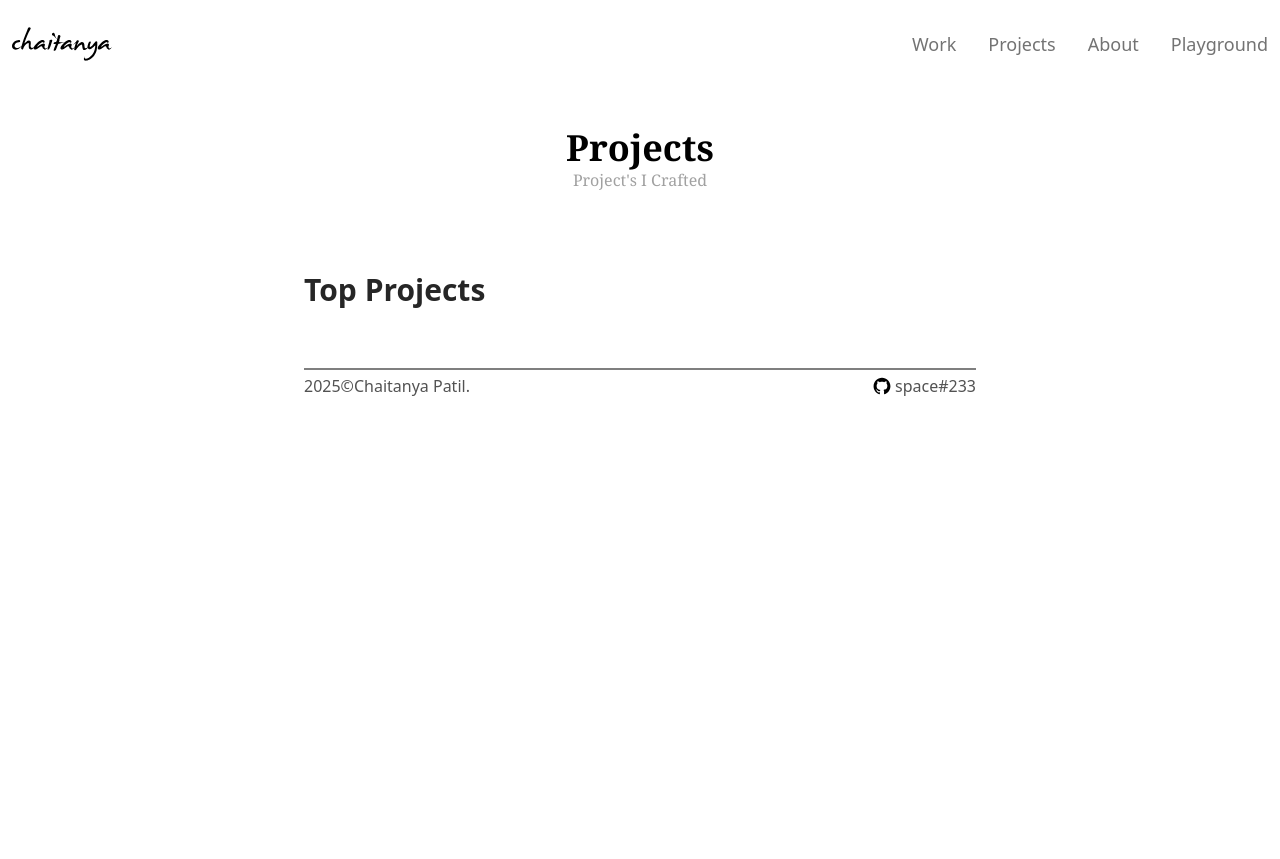
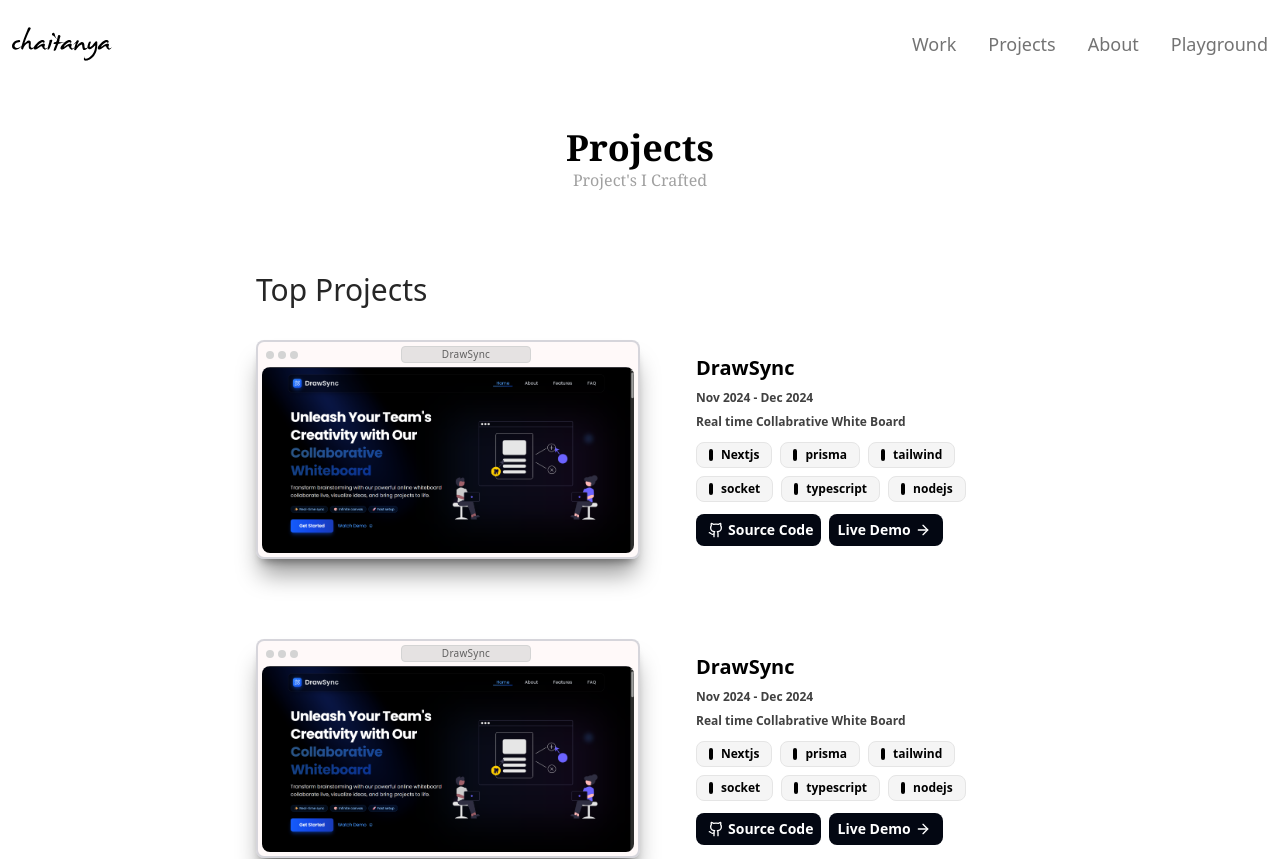
Before and after one commit to chaitany233patil/chaitanya-portfolio, a Next.js app: page /projects in a window 1280 px wide. Shown: the top 859 px of the page. Before the commit the page ends 800 px from the top, so only its background shows below. Built offline with nearby package versions, Linux system fonts and the light colour scheme.

Commit message:
Project page structure is done

```diff
--- a/app/page.tsx
+++ b/app/page.tsx
@@ -2,6 +2,7 @@ import { Card } from "@/components/Card";
 import { GithubHeatMap } from "@/components/GithubHeatMap";
 import ScrollingRow from "@/components/ScrollingRow";
 import { SocialCard } from "@/components/SocialCard";
+import { Github } from "lucide-react";
 import Image from "next/image";
 import Link from "next/link";
 
@@ -47,6 +48,8 @@ export default function Home() {
       alt: "Instagram",
       href: "#",
       rotate: "-rotate-25",
+      postion: "left-20",
+      index: "z-1",
     },
     {
       title: "Twitter",
@@ -54,6 +57,8 @@ export default function Home() {
       alt: "Twitter",
       href: "#",
       rotate: "-rotate-15",
+      postion: "left-30",
+      index: "z-2",
     },
     {
       title: "Linkedin",
@@ -61,6 +66,7 @@ export default function Home() {
       alt: "Linkedin",
       href: "#",
       rotate: "rotate-0",
+      index: "z-3",
     },
     {
       title: "Discord",
@@ -68,6 +74,8 @@ export default function Home() {
       alt: "Discord",
       href: "#",
       rotate: "rotate-15",
+      postion: "right-30",
+      index: "z-2",
     },
     {
       title: "Spotify",
@@ -75,6 +83,8 @@ export default function Home() {
       alt: "Spotify",
       href: "#",
       rotate: "rotate-20",
+      postion: "right-20",
+      index: "z-1",
     },
   ];
 
@@ -166,11 +176,13 @@ export default function Home() {
                 "col-span-4 px-3 h-60 flex flex-col justify-between items-center overflow-hidden"
               }
             >
-              <div className="flex flex-col justify-center h-full gap-8 pb-4">
-                <div className="text-md tracking-tight bg-gradient-to-r from-blue-400 to-purple-900 bg-clip-text text-transparent pt-2 ps-2 font-serif">
-                  Stacks
+              <div className="flex flex-col justify-center h-full w-full gap-8 pb-4">
+                <div className="flex w-full text-md tracking-tight pt-2 ps-2 font-serif">
+                  <span className="font-semibold bg-gradient-to-r from-blue-300 to-purple-900 bg-clip-text text-transparent">
+                    Stacks
+                  </span>
                 </div>
-                <div className="relative flex flex-col items-center justify-center gap-8">
+                <div className="relative flex flex-col items-center justify-center gap-8 overflow-hidden">
                   <ScrollingRow images={stack} />
                   <ScrollingRow images={revStack} reverse />
                   {/* Left Fade */}
@@ -185,7 +197,8 @@ export default function Home() {
             {/* Github */}
             <Card className="col-span-2 row-span-2 group">
               <div>
-                <div className="text-md text-neutral-400 p-2 font-serif">
+                <div className="text-md text-neutral-400 p-2 font-serif flex items-center">
+                  <Github className="h-4" />
                   Github
                 </div>
               </div>
@@ -216,11 +229,11 @@ export default function Home() {
                   Social
                 </div>
                 <div
-                  className={`h-full w-full flex items-center justify-center hover:px-4 overflow-hidden gap-2 mt-[-8px] transition-all duration-500`}
+                  className={`relative h-full w-full flex items-center justify-center hover:px-4 overflow-hidden gap-2 mt-[-8px] transition-all duration-500`}
                 >
                   {socials.map((social, index) => (
                     <SocialCard
-                      className={`${social.rotate} transition-all duration-500 group-hover:rotate-0 group-hover:mt-0 cursor-pointer`}
+                      className={`${social.index} ${social.rotate} absolute ${social.postion} group-hover:static transition-all duration-600 group-hover:rotate-0 group-hover:mt-0 cursor-pointer`}
                       key={index}
                       src={social.logo}
                       alt={social.alt}
--- a/app/projects/page.tsx
+++ b/app/projects/page.tsx
@@ -1,8 +1,10 @@
+import { ProjectCard } from "@/components/ProjectCard";
+
 export default function Projects() {
   return (
     <section>
       <div className="flex">
-        <div className="max-w-2xl mx-auto w-full">
+        <div className="max-w-3xl mx-auto w-full">
           {/* Title */}
           <div className="flex flex-col items-center mt-10">
             <div className="text-4xl font-serif font-bold">Projects</div>
@@ -12,12 +14,15 @@ export default function Projects() {
           </div>
 
           {/* Projects */}
-          <div className="text-3xl font-semibold text-neutral-800 mt-20">
+          <div className="text-3xl text-neutral-800 mt-20 mb-8">
             Top Projects
           </div>
 
           {/* Project Cards */}
-          <div></div>
+          <div className="flex flex-col gap-20">
+            <ProjectCard />
+            <ProjectCard />
+          </div>
         </div>
       </div>
     </section>
--- a/components/Navbar/Navbar.tsx
+++ b/components/Navbar/Navbar.tsx
@@ -12,12 +12,14 @@ export const Navbar = () => {
   return (
     <div>
       <div className="max-w-7xl mx-auto flex justify-between items-center my-6 px-3">
+        <Link href="/">
           <Image
             src={"/signature.svg"}
             alt="signature"
             width={100}
             height={100}
           />
+        </Link>
         <div className="flex gap-8">
           {NavItems.map((itme, index) => (
             <Link key={index} href={itme.href}>
--- /dev/null
+++ b/components/ProjectCard.tsx
@@ -0,0 +1,83 @@
+import { Github, ArrowRight } from "lucide-react";
+import { ReactNode } from "react";
+
+function Stack(props: { title: string }) {
+  return (
+    <div className="flex">
+      <div className="flex items-center gap-2 text-xs font-semibold bg-neutral-100 py-1 px-3 rounded-lg border border-neutral-200">
+        <div className="border-2 rounded-full h-3"></div>
+        {props.title}
+      </div>
+    </div>
+  );
+}
+
+function Button(props: {
+  startIcon?: ReactNode;
+  title: string;
+  endIcon?: ReactNode;
+}) {
+  return (
+    <button className="flex items-center justify-center bg-gray-950 text-white text-sm px-2 py-1.5 rounded-lg">
+      {props.startIcon}
+      <span className="font-semibold">{props.title}</span>
+      {props.endIcon}
+    </button>
+  );
+}
+
+export function ProjectCard() {
+  return (
+    <div className="flex flex-col md:flex-row items-center gap-14">
+      <div className="md:max-w-sm max-w-lg flex flex-col bg-red-100/20 p-1 rounded-lg group border-2 border-gray-400/40 shadow-xl/40">
+        <div className="flex items-center mb-1 pl-1">
+          <div className="flex gap-1">
+            <div className="h-2 w-2 rounded-full bg-neutral-300 group-hover:bg-green-600 transition-all duration-500"></div>
+            <div className="h-2 w-2 rounded-full bg-neutral-300 group-hover:bg-yellow-600 transition-all duration-500"></div>
+            <div className="h-2 w-2 rounded-full bg-neutral-300 group-hover:bg-red-600 transition-all duration-500"></div>
+          </div>
+          <div className="w-full flex justify-center">
+            <div className="text-[10px] tracking-wide border bg-neutral-300/60 border-neutral-300 px-10 rounded-sm text-neutral-700/80">
+              DrawSync
+            </div>
+          </div>
+        </div>
+        <div className="rounded-lg overflow-hidden">
+          <img
+            src={"/test.png"}
+            className="hover:scale-110 transition-all duration-500"
+          />
+        </div>
+      </div>
+
+      {/* Description */}
+      <div>
+        <div className="font-bold text-xl mb-2">DrawSync</div>
+        <div className="text-xs mb-2 font-semibold text-neutral-700">
+          Nov 2024 - Dec 2024
+        </div>
+        <div className="text-xs font-semibold text-neutral-700">
+          Real time Collabrative White Board
+        </div>
+        <div className="flex flex-wrap gap-2 mt-3 mb-3">
+          <Stack title={"Nextjs"} />
+          <Stack title={"prisma"} />
+          <Stack title={"tailwind"} />
+          <Stack title={"socket"} />
+          <Stack title={"typescript"} />
+          <Stack title={"nodejs"} />
+        </div>
+        <div className="flex gap-2 mt-3">
+          <Button
+            startIcon={<Github className="h-4" />}
+            title={"Source Code"}
+          />
+          <Button
+            endIcon={<ArrowRight className="h-4" />}
+            title={"Live Demo"}
+          />
+        </div>
+      </div>
+    </div>
+  );
+}
--- a/package.json
+++ b/package.json
@@ -9,6 +9,7 @@
     "lint": "next lint"
   },
   "dependencies": {
+    "lucide-react": "^0.532.0",
     "next": "15.4.4",
     "react": "19.1.0",
     "react-dom": "19.1.0"
```
Also changed, not shown: public/test.png (added), 1 other file (tests, documents, lock files or other folders). Lines whose indentation alone changed are shown as unchanged.
